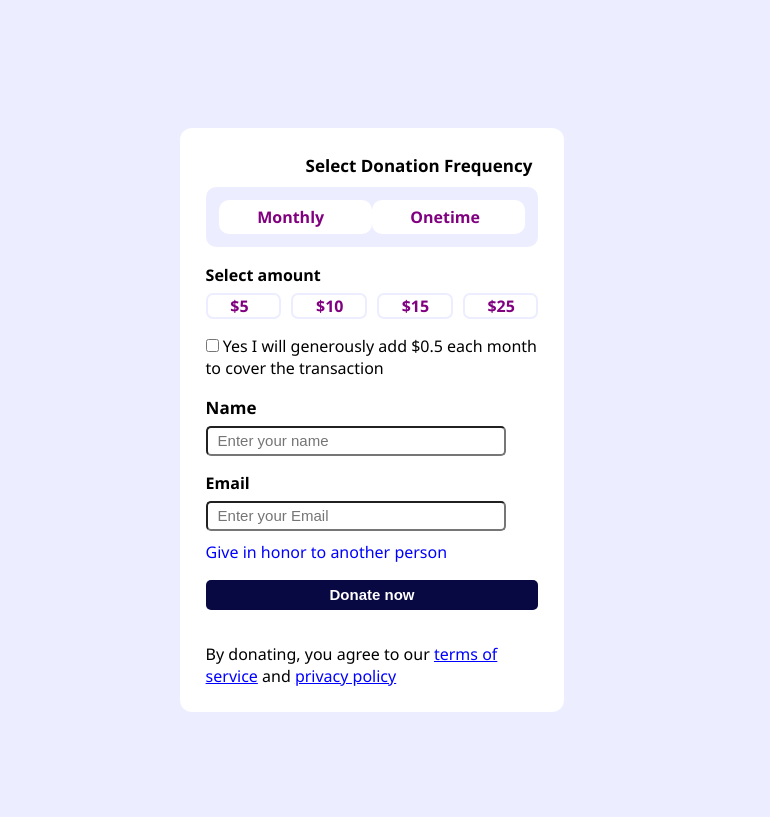
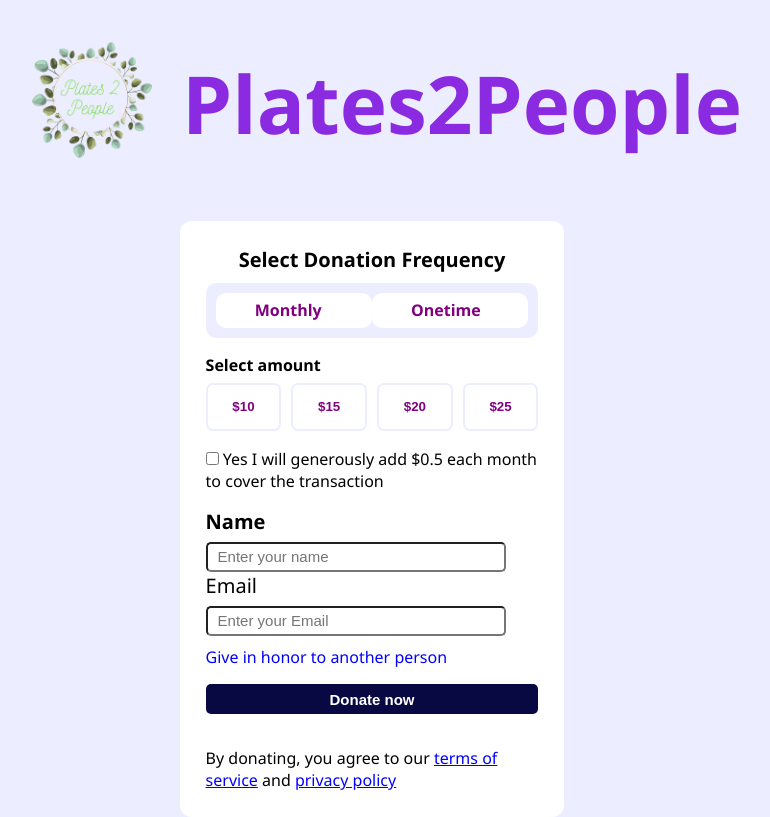
Before and after one commit to NandEnigmaCode/Plates2People, a plain HTML site: page donate.html in a window 1280 px wide. Shown: the whole page, without its empty margins (268-1038 px from the left). Drawn offline with Linux system fonts and the light colour scheme.

Commit message:
Final Donate.html

```diff
--- a/donate.css
+++ b/donate.css
@@ -9,9 +9,27 @@ body{
     background-color: rgb(236,238,255);
 }
 
+#content-main{
+    display: flex;
+    align-items: center;
+    justify-content: center;
+    margin:10px;
+}
+
+#content-main img{
+    height:180px;
+    padding:30px;
+}
+
+#content-main h1{
+    font-size: 80px;
+    font-weight: 700;
+    color:blueviolet;
+}
+
 .container{
     padding: 2%;
-    margin-top: 10%;
+    margin-top: 2%;
     margin-left: 35%;
     margin-right: 35%;
     background-color: white;
@@ -19,17 +37,15 @@ body{
 }
 
 .container p:first-child{
-    font-size: 17px;
+    font-size: 20px;
     font-weight: 600;
-}
-#lolo{
-    padding-left: 100px;
+    text-align: center;
 }
 .time{
     margin-top: 3%;
     display: grid;
     grid-template-columns: 1fr 1fr;
-    padding:4%;
+    padding:10px;
     background-color: rgb(236,238,255);
     border-radius: 10px;
 
@@ -48,6 +64,7 @@ body{
     cursor:pointer;
 }
 
+
 p:nth-child(3){
     margin-top: 5%;
     font-size:16px;
@@ -64,13 +81,18 @@ p:nth-child(3){
     border:2px solid rgb(236,238,255);
     border-radius:7px;
     font-weight: 600;
-    padding-left:30%;
+    height: 48px;
     cursor:pointer;
-    color:purple
+    color:purple;
+    text-align: center;
+    background-color: white;
 }
 .money:hover{
     background-color: cornflowerblue;
     color:greenyellow
+}
+.money.active{
+    background-color: chartreuse;
 }
 
 .confirm{
@@ -80,7 +102,12 @@ p:nth-child(3){
 .input{
     margin-top:5%;
 }
-
+.input #name-input{
+    text-align: left;
+}
+.input #Email-input{
+    font-size: 20px;
+}
 input[type="text"]{
     margin-top:2%;
     width: 300px;
@@ -95,7 +122,7 @@ p:nth-child(7){
     color:blue;
 }
 
-button{
+.container #Donation-button{
     width: 100%;
     height: 30px;
     margin-top: 5%;
@@ -107,7 +134,7 @@ button{
     border-radius: 5px;
     cursor:pointer;
 }
-button:hover{
+.container #Donation-button:hover{
     color:blue;
 }
 p:nth-child(9){
--- a/donate.html
+++ b/donate.html
@@ -8,6 +8,10 @@
     <link rel="icon" type="image/x-icon" href="images/logo7.png">
 </head>
 <body>
+    <div id="content-main">
+        <a href="./index.html"><img src="images/logo7.png" alt="lolo"></a>
+        <h1 id="heading1">Plates2People</h1>
+    </div>
     <div class="container">
         <p id="lolo">Select Donation Frequency</p>
         <div class="time">
@@ -16,23 +20,26 @@
         </div>
         <p>Select amount</p>
         <div class="value">
-            <span class="money">$5</span>
-            <span class="money">$10</span>
-            <span class="money">$15</span>
-            <span class="money">$25</span>
+            <button class="money">$10</button>
+            <button class="money">$15</button>
+            <button class="money">$20</button>
+            <button class="money">$25</button>
         </div>
         <div class="confirm">
-            <input type="checkbox" name="" id="">
+            <label for="xaax"></label>
+            <input type="checkbox" name="" id="xaaax">
             <span>Yes I will generously add $0.5 each month to cover the transaction</span>
         </div>
         <div class="input">
-            <p>Name</p>
-            <input type="text" name="" id="" placeholder="Enter your name">
-            <p>Email</p>
-            <input type="text" placeholder="Enter your Email">
+            <p id="name-input">Name</p>
+            <label for="uioppa"></label>
+            <input type="text" name="" id="uioppa" placeholder="Enter your name">
+            <p id="Email-input">Email</p>
+            <label for="iopaa"></label>
+            <input type="text" id="iopaa" placeholder="Enter your Email">
         </div>
         <p>Give in honor to another person</p>
-        <button>Donate now</button>
+        <button id="Donation-button">Donate now</button>
         <p>By donating, you agree to our <span class="blue">terms of service</span> and <span class="blue">privacy policy</span></p>
     </div>
 </body>
```
